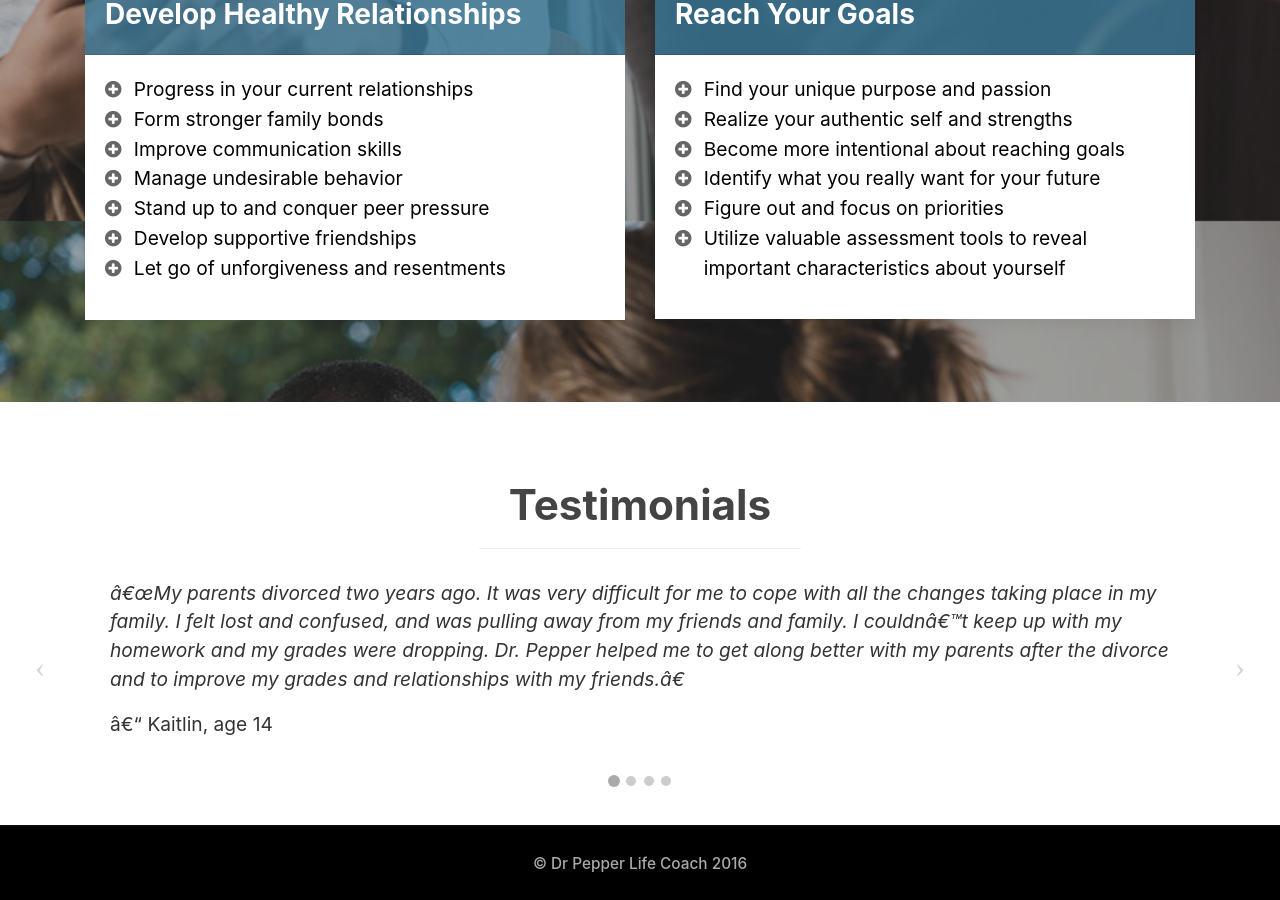
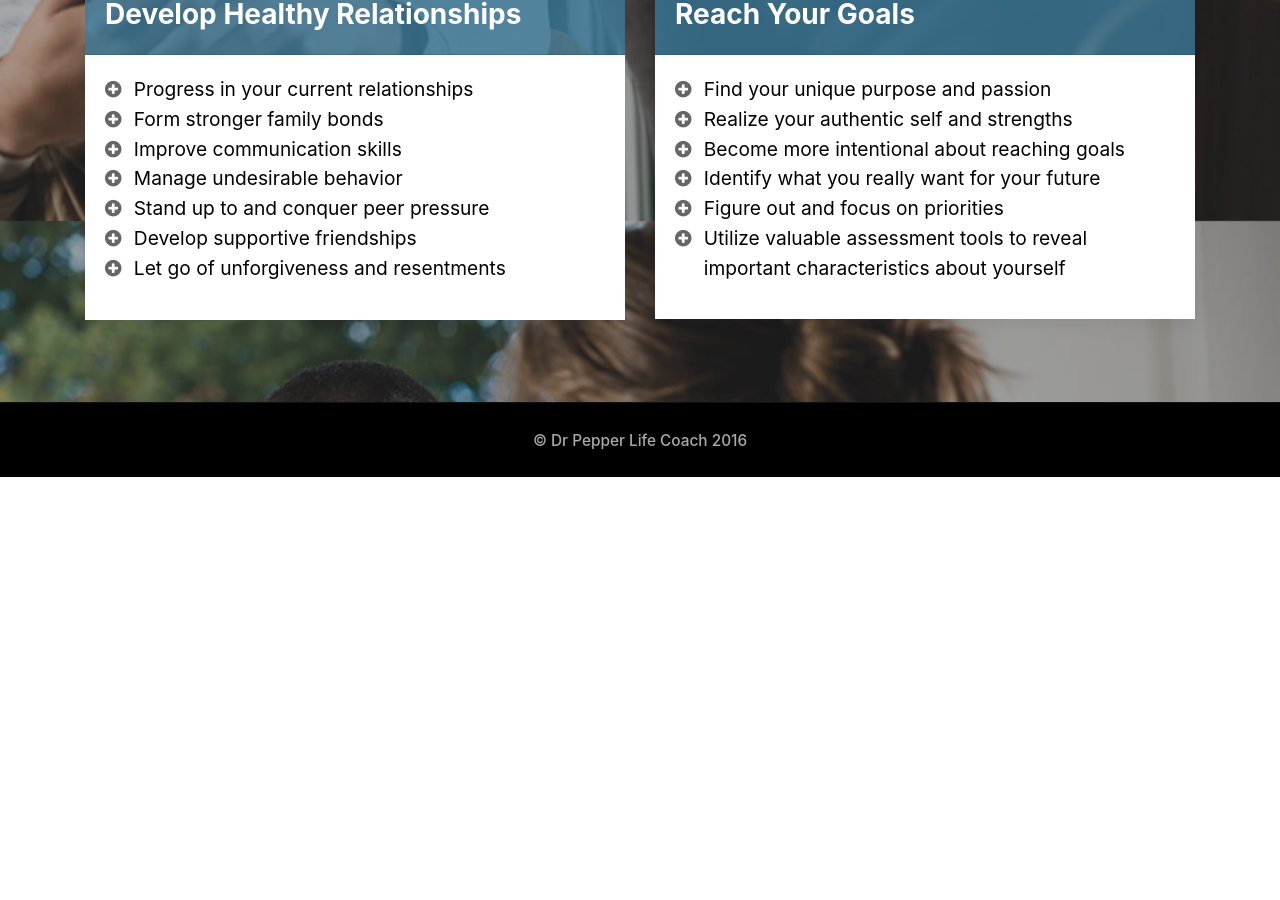
Before and after one commit to stuartpearman/tammypepper-counseling, a Jekyll site: the page built from index.md, in a window 1280 px wide and 900 px high, scrolled down 1986 px. Built offline with Jekyll 4.4.1, drawn with Linux system fonts in a browser that asks for light colours; nearby versions of some CDN libraries; after the commit the page ends 2463 px from its top, so only the background shows below that.

Commit message:
Updated Index

```diff
--- a/index.md
+++ b/index.md
@@ -51,27 +51,5 @@ sections:
       - Figure out and focus on priorities
       - Utilize valuable assessment tools to reveal important characteristics about yourself
   image: "/uploads/0214_as_11_18_teen_and_life_coach_1000x666.jpg"
-- title: Testimonials
-  carousel:
-  - content: |-
-      *"My parents divorced two years ago. It was very difficult for me to cope with all the changes taking place in my family. I felt lost and confused, and was pulling away from my friends and family. I couldn’t keep up with my homework and my grades were dropping. Dr. Pepper helped me to get along better with my parents after the divorce and to improve my grades and relationships with my friends."*
-
-      -- Kaitlin, age 14
-    slidenumber: 0
-  - content: |-
-      *"I was bullied for years at school. Kids were so mean to me and called me horrible names. I was pushed into lockers and had my bookbag thrown down the stairway at school. I was afraid to tell my parents about what was happening and was afraid to go to school. Dr. Pepper helped me to learn ways to deal with the bullies and how to stand up for myself. I also feel better about myself and can talk more easily to my parents."*
-
-      -- Drew, age 13
-    slidenumber: 1
-  - content: |-
-      *"I was in a relationship with a guy who was pressuring me into doing things I didn’t want to do. I didn’t want him to break up with me, so I did some of the things he wanted. I didn’t feel good about the things I did and couldn’t talk to my mom about them. Dr. Pepper listened to me and helped me realize that I needed to value myself and to resist the pressure to do things that I didn’t really want to do. She was so easy to talk to and made me feel important."*
-
-      -- Jasmine, age 16
-    slidenumber: 2
-  - content: |-
-      *"I was a senior in high school and was confused about the direction I wanted to take following graduation. My parents wanted one thing for me, but I wanted something else. I wanted to be a graphic designer, but my parents wanted me to pursue something more challenging, like law or medical school. Dr. Pepper worked with me and my parents to establish a reasonable goal that both my parents and I felt comfortable with. I am now on a path that I am happy pursuing."*
-
-      -- Samantha, age 19
-    slidenumber: 3
 layout: home
 ---
```
